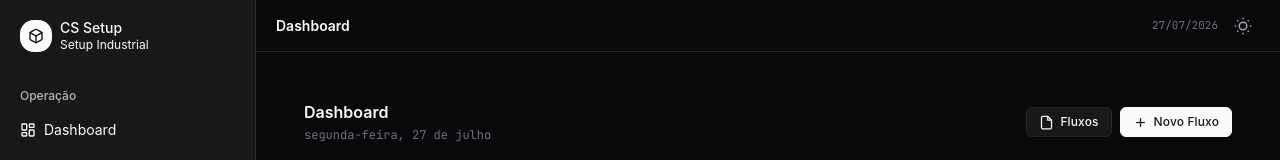
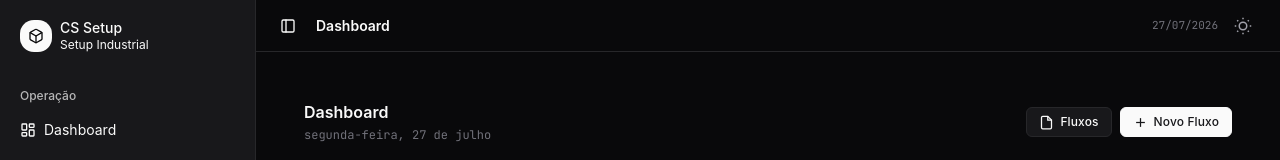
Before and after one commit to alexxsouzaa/controle-setup, a React (Vite) app: page / in a window 1280 px wide. Shown: the top 160 px of the page. Built offline with nearby package versions, Linux system fonts and the light colour scheme.

Commit message:
feat: adiciona SidebarTrigger no Topbar (expande/retrai sidebar)

```diff
--- a/src/components/Topbar.tsx
+++ b/src/components/Topbar.tsx
@@ -1,7 +1,9 @@
+// @ts-nocheck
 import { useContext } from 'react';
 import { ThemeContext } from '../contexts/ThemeContext';
 import { Icon } from './Icon';
 import { Button } from './Button';
+import { SidebarTrigger } from '@/components/ui/sidebar';
 
 interface TopbarProps {
   title: string;
@@ -12,6 +14,7 @@ export function Topbar({ title, onNew }: TopbarProps) {
   const { theme, toggle } = useContext(ThemeContext);
   return (
     <header className="h-[52px] border-b border-[var(--border)] bg-[var(--bg)] flex items-center px-5 gap-3 sticky top-0 z-10">
+      <SidebarTrigger className="-ml-1" />
       <h1 className="text-[14px] font-semibold text-[var(--fg)] mr-auto">{title}</h1>
       <div className="flex items-center gap-2">
         <span className="text-[11px] text-[var(--fg-muted)] font-mono">
```
